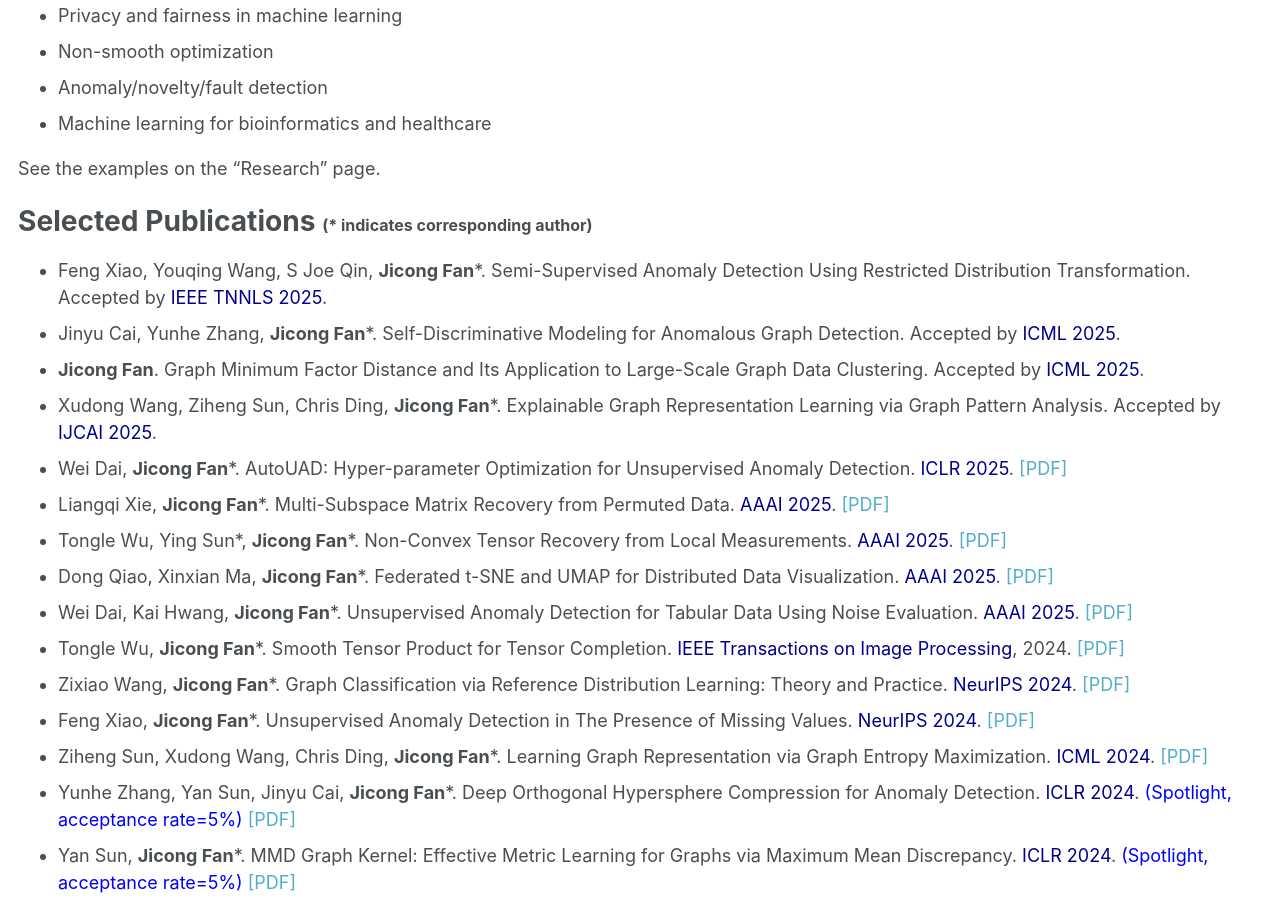
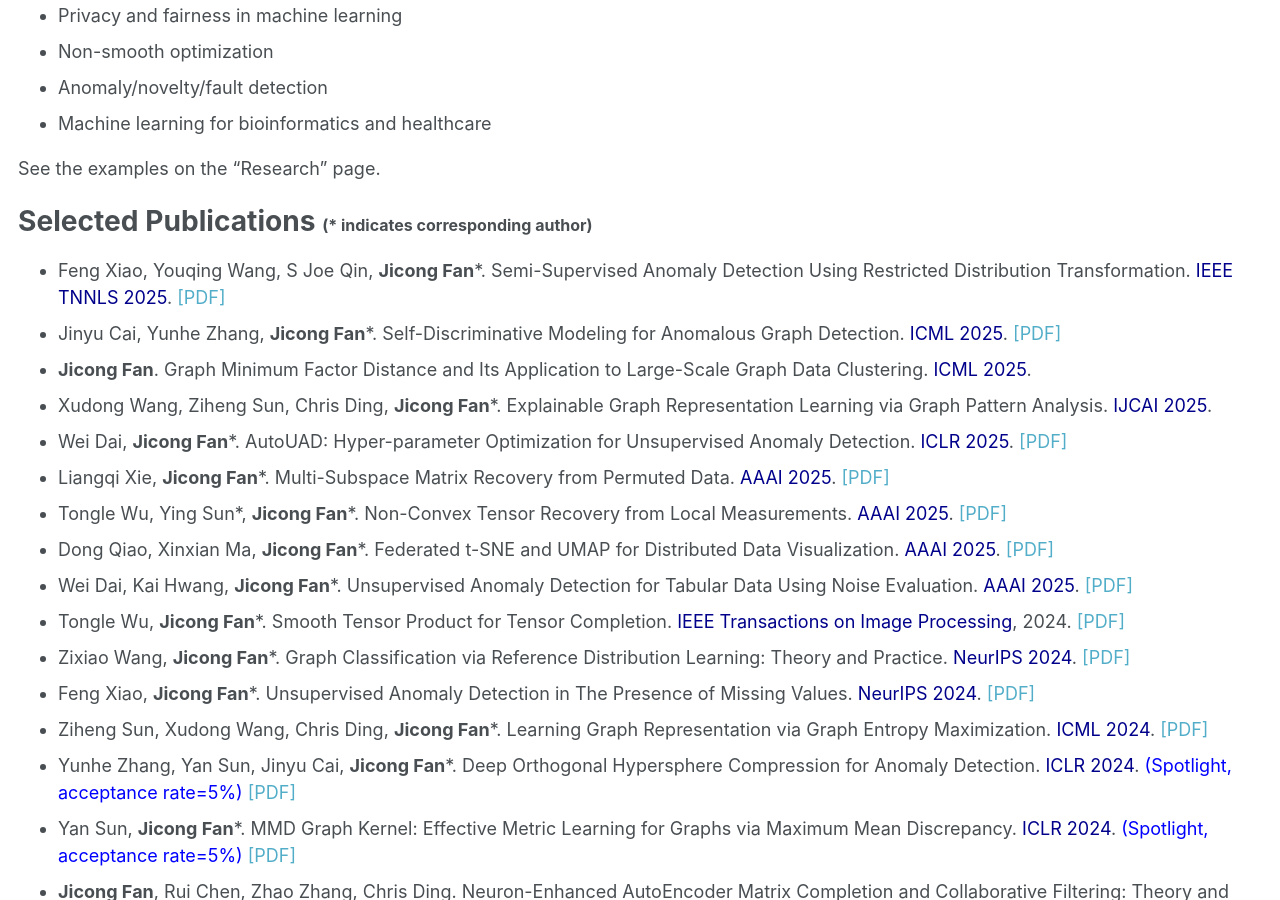
Before and after one commit to jicongfan/jicongfan.github.io, a Jekyll site: the page built from _pages/about.md, in a window 1280 px wide and 900 px high, scrolled down 1347 px. Built offline with Jekyll 4.4.1, drawn with Linux system fonts in a browser that asks for light colours.

Commit message:
Update about.md

```diff
--- a/_pages/about.md
+++ b/_pages/about.md
@@ -43,10 +43,10 @@
 
 Selected Publications <font size=3>(* indicates corresponding author)</font>
 ======
-* Feng Xiao, Youqing Wang, S Joe Qin, <strong>Jicong Fan</strong>*. Semi-Supervised Anomaly Detection Using Restricted Distribution Transformation. Accepted by <font color=DarkBlue>IEEE TNNLS 2025</font>.
-* Jinyu Cai, Yunhe Zhang, <strong>Jicong Fan</strong>*. Self-Discriminative Modeling for Anomalous Graph Detection. Accepted by <font color=DarkBlue>ICML 2025</font>.
-* <strong>Jicong Fan</strong>. Graph Minimum Factor Distance and Its Application to Large-Scale Graph Data Clustering. Accepted by <font color=DarkBlue>ICML 2025</font>.
-* Xudong Wang, Ziheng Sun, Chris Ding, <strong>Jicong Fan</strong>*. Explainable Graph Representation Learning via Graph Pattern Analysis. Accepted by <font color=DarkBlue>IJCAI 2025</font>.
+* Feng Xiao, Youqing Wang, S Joe Qin, <strong>Jicong Fan</strong>*. Semi-Supervised Anomaly Detection Using Restricted Distribution Transformation. <font color=DarkBlue>IEEE TNNLS 2025</font>. <a href="https://ieeexplore.ieee.org/document/11071974">[PDF]</a>
+* Jinyu Cai, Yunhe Zhang, <strong>Jicong Fan</strong>*. Self-Discriminative Modeling for Anomalous Graph Detection. <font color=DarkBlue>ICML 2025</font>. <a href="https://arxiv.org/pdf/2310.06261">[PDF]</a>
+* <strong>Jicong Fan</strong>. Graph Minimum Factor Distance and Its Application to Large-Scale Graph Data Clustering. <font color=DarkBlue>ICML 2025</font>.
+* Xudong Wang, Ziheng Sun, Chris Ding, <strong>Jicong Fan</strong>*. Explainable Graph Representation Learning via Graph Pattern Analysis. <font color=DarkBlue>IJCAI 2025</font>.
 * Wei Dai, <strong>Jicong Fan</strong>*. AutoUAD: Hyper-parameter Optimization for Unsupervised Anomaly Detection. <font color=DarkBlue>ICLR 2025</font>. <a href="https://openreview.net/pdf?id=ErQPdaD5wJ">[PDF]</a>
 * Liangqi Xie, <strong>Jicong Fan</strong>*. Multi-Subspace Matrix Recovery from Permuted Data. <font color=DarkBlue>AAAI 2025</font>. <a href="https://arxiv.org/pdf/2412.12931">[PDF]</a>
 * Tongle Wu, Ying Sun\*, <strong>Jicong Fan</strong>\*. Non-Convex Tensor Recovery from Local Measurements. <font color=DarkBlue>AAAI 2025</font>. <a href="https://arxiv.org/pdf/2412.17281">[PDF]</a>
```
